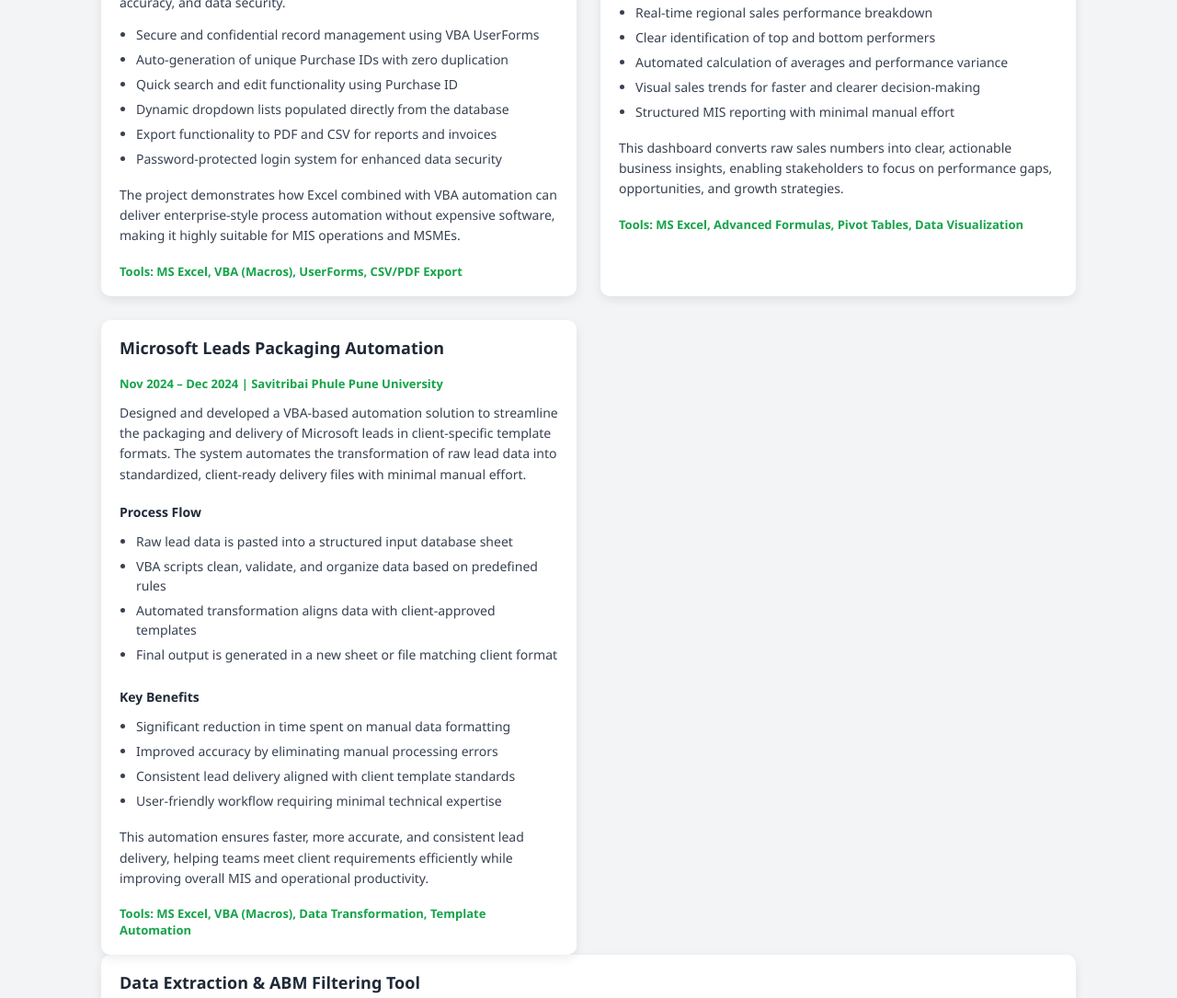
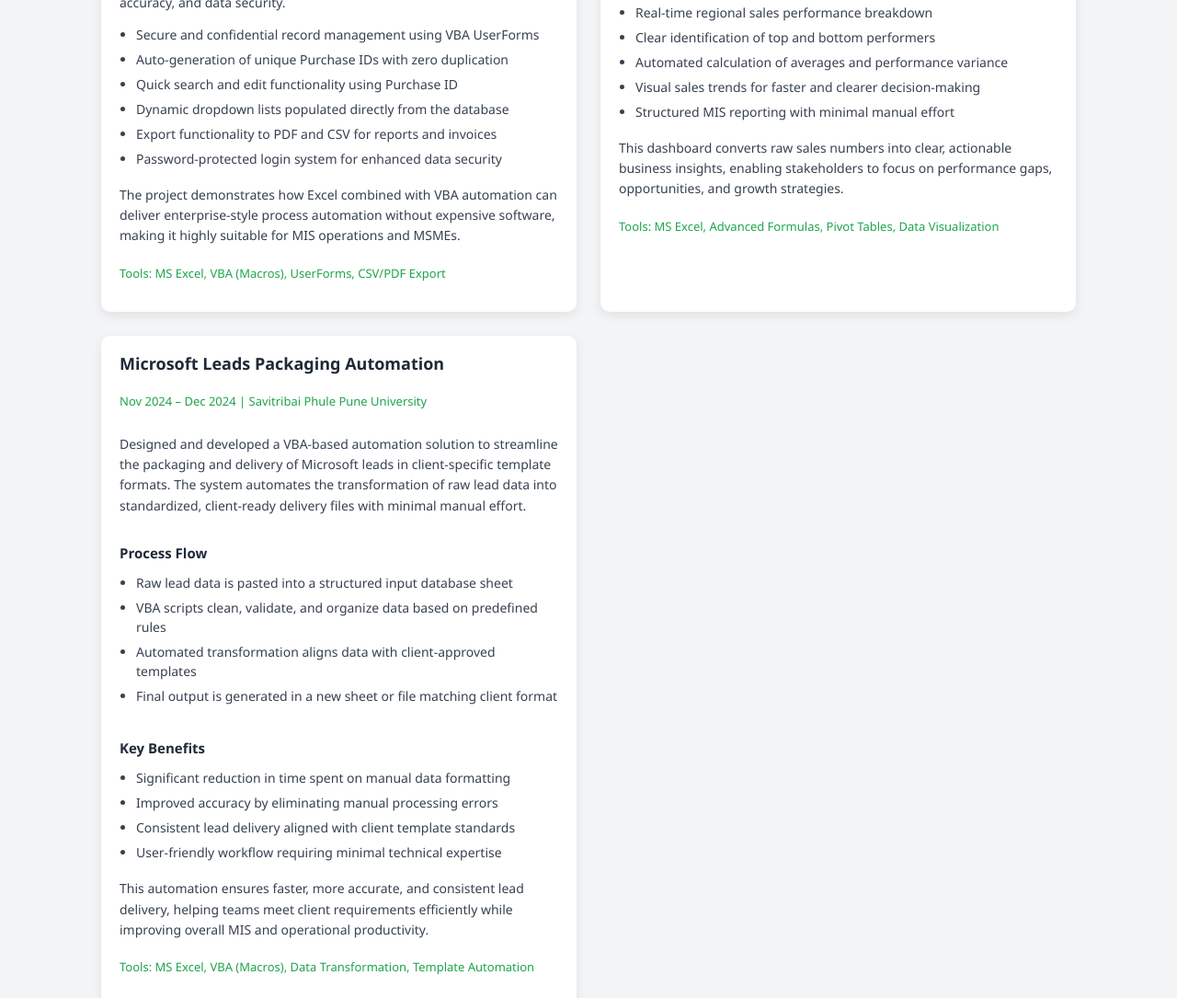
Before and after one commit to shubhamjawalkar/shubhamjawalkar.github.io, a plain HTML site: page index.html in a window 1280 px wide. Shown: the part 1944-3029 px from the top of the page at 92% size. Drawn offline with Linux system fonts and the light colour scheme.

Commit message:
Refactor style.css with updated styles

```diff
--- a/style.css
+++ b/style.css
@@ -173,6 +173,19 @@
     margin-top: 6px;
 }
 
+.project-card span {
+    display: block;
+    margin: 8px 0 15px 0;
+    color: #1ea54c;   /* Green */
+    font-weight: 500;
+}
+
+.project-card h5 {
+    margin-top: 18px;
+    font-size: 15px;
+    font-weight: 600;
+}
+
 /* ================= FOOTER ================= */
 footer {
     text-align: center;
```
